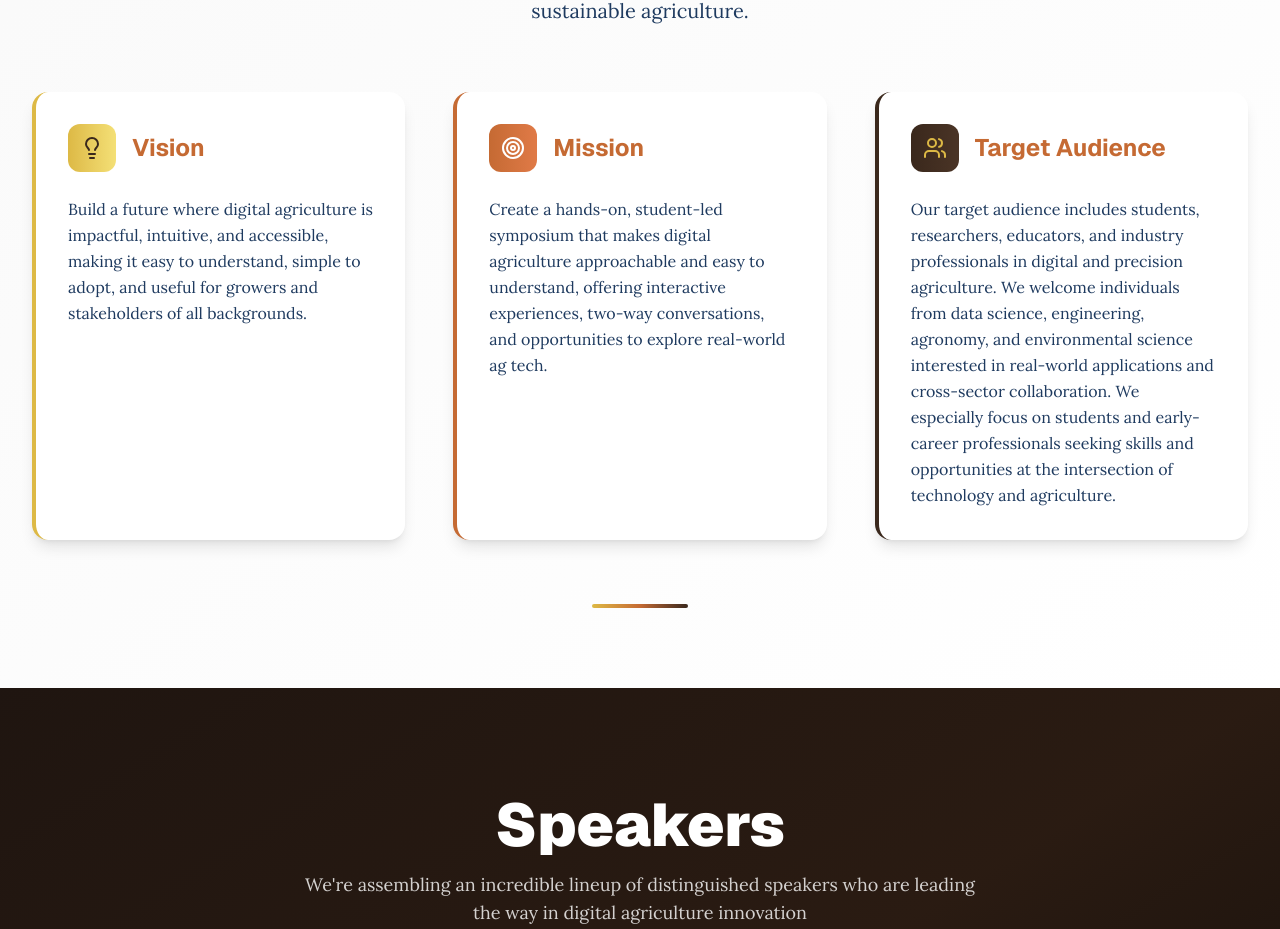
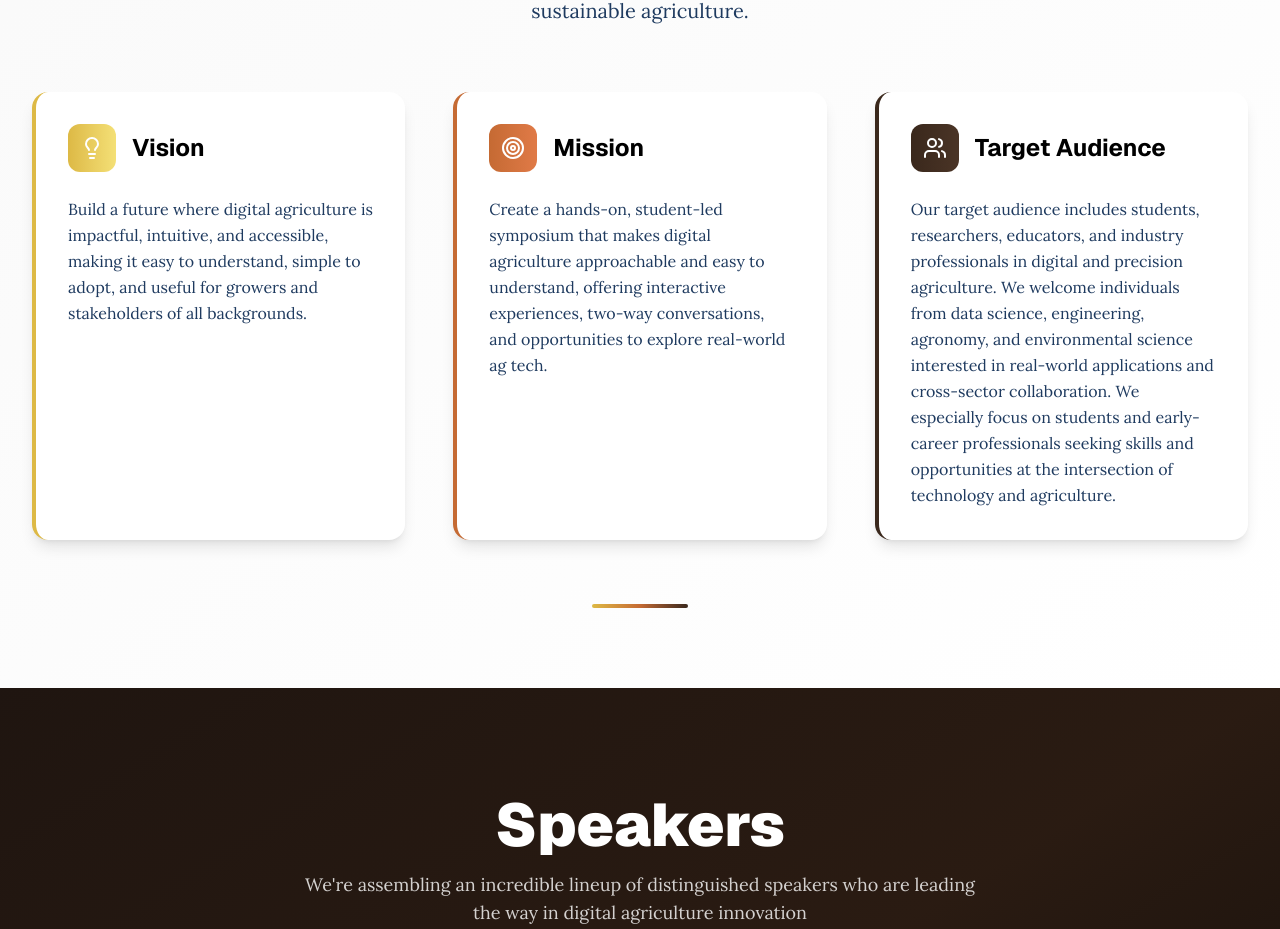
Before and after one commit to PurdueSyDAg/PurdueSyDAg.github.io, a Next.js app: page / in a window 1280 px wide. Shown: the part 1195-2124 px from the top of the page. Built offline with nearby package versions, Linux system fonts and the light colour scheme.

Commit message:
style: no more carnaval colors

```diff
--- a/components/About.tsx
+++ b/components/About.tsx
@@ -90,9 +90,9 @@ export function About() {
                     >
                         <div className="flex items-center mb-6">
                             <div className="w-12 h-12 bg-gradient-to-r from-[#ddb945] to-[#f4e076] rounded-xl flex items-center justify-center mr-4">
-                                <Lightbulb className="w-6 h-6 text-[#3A281C]" />
+                                <Lightbulb className="w-6 h-6 text-white" />
                             </div>
-                            <h3 className="text-2xl font-bold text-[#C56A33]">Vision</h3>
+                            <h3 className="text-2xl font-bold text-black">Vision</h3>
                         </div>
                         <p className="text-[#1E3A5F] leading-relaxed">
                             Build a future where digital agriculture is impactful, intuitive, and accessible,
@@ -111,7 +111,7 @@ export function About() {
                             <div className="w-12 h-12 bg-gradient-to-r from-[#C56A33] to-[#e07a47] rounded-xl flex items-center justify-center mr-4">
                                 <Target className="w-6 h-6 text-white" />
                             </div>
-                            <h3 className="text-2xl font-bold text-[#C56A33]">Mission</h3>
+                            <h3 className="text-2xl font-bold text-black">Mission</h3>
                         </div>
                         <p className="text-[#1E3A5F] leading-relaxed">
                             Create a hands-on, student-led symposium that makes digital agriculture approachable and easy
@@ -128,9 +128,9 @@ export function About() {
                     >
                         <div className="flex items-center mb-6">
                             <div className="w-12 h-12 bg-gradient-to-r from-[#3A281C] to-[#4a3426] rounded-xl flex items-center justify-center mr-4">
-                                <Users className="w-6 h-6 text-[#ddb945]" />
+                                <Users className="w-6 h-6 text-white" />
                             </div>
-                            <h3 className="text-2xl font-bold text-[#C56A33]">Target Audience</h3>
+                            <h3 className="text-2xl font-bold text-black">Target Audience</h3>
                         </div>
                         <p className="text-[#1E3A5F] leading-relaxed">
                             Our target audience includes students, researchers, educators, and industry professionals in
```
